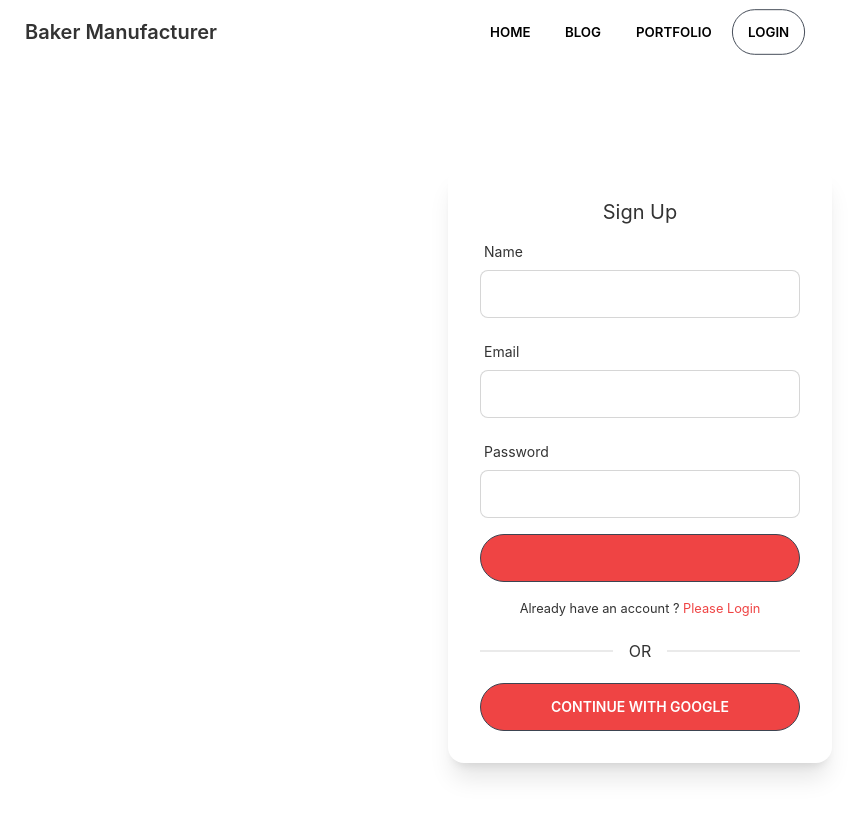
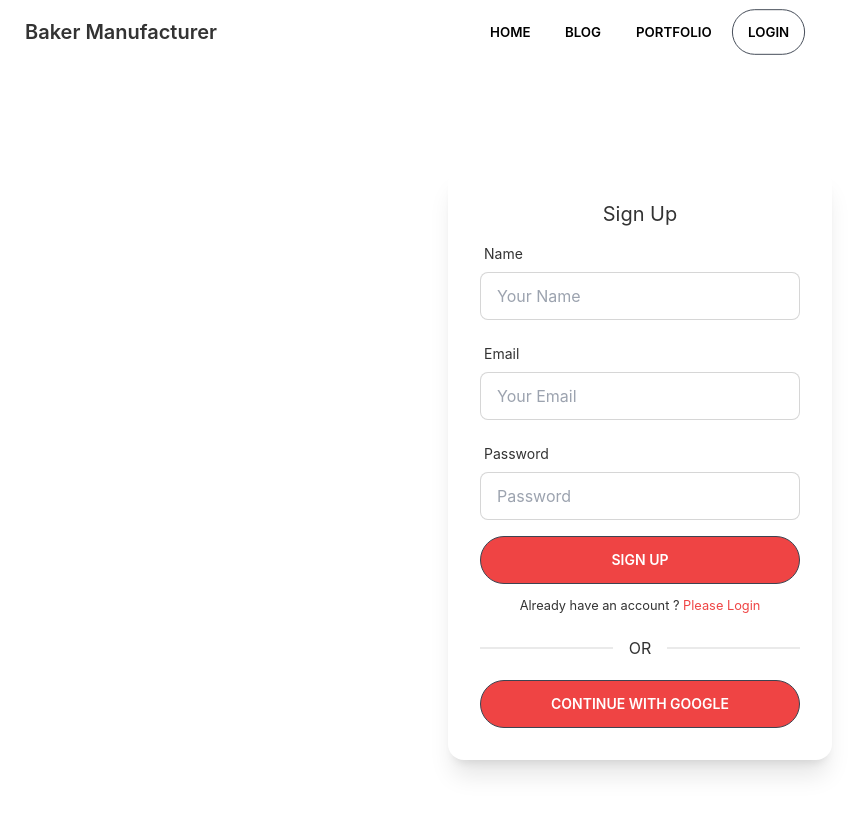
Before and after one commit to muzahidMD/project-02-a12-client, a React (Create React App) app: page /register in a window 1280 px wide. Shown: the top 816 px of the page, without its empty margins (0-867 px from the left). Built offline with nearby package versions, Linux system fonts and the light colour scheme; no server answers.

Commit message:
create useToken hooks

```diff
--- /dev/null
+++ b/src/hooks/useToken.js
@@ -0,0 +1,27 @@
+import { useEffect, useState } from "react";
+
+const useToken = user => {
+    const [token, setToken] = useState('');
+    useEffect(() => {
+        const email = user?.user?.email;
+        const currentUser = { email: email }
+        if (email) {
+            fetch(`http://localhost:5000/users/${email}`, {
+                method: 'PUT',
+                headers: {
+                    'content-type': 'application/json'
+                },
+                body: JSON.stringify(currentUser)
+            })
+                .then(res => res.json())
+                .then(data => {
+                    console.log('data inside useToken', data)
+                })
+        }
+
+    }, [user])
+
+    return [token];
+};
+
+export default useToken;
--- a/src/page/Dashboard/MyOrders.js
+++ b/src/page/Dashboard/MyOrders.js
@@ -5,7 +5,6 @@ import auth from '../../firebase.init';
 const MyOrders = () => {
     const [user] = useAuthState(auth);
     const [orders, setOrders] = useState([]);
-    console.log(orders)
 
     useEffect(() => {
         if (user) {
--- a/src/page/Login/Login.js
+++ b/src/page/Login/Login.js
@@ -99,7 +99,7 @@ const Login = () => {
                         {signInError}
                         <input className='btn w-full  max-w-xs hover:bg-white hover:text-black bg-secondary text-white rounded-full' type="submit" value='Login' />
                     </form>
-                    <p className='text-center'><small>New to  ? <Link className='text-secondary' to={'/register'}>Create new account</Link></small></p>
+                    <p className='text-center'><small>New to Baker Manufacturer ? <Link className='text-secondary' to={'/register'}>Create new account</Link></small></p>
                     <div className="divider">OR</div>
                     <button
                         onClick={() => signInWithGoogle()}
--- a/src/page/Login/Register.js
+++ b/src/page/Login/Register.js
@@ -1,9 +1,10 @@
 import React from 'react';
 import { useCreateUserWithEmailAndPassword, useSignInWithGoogle, useUpdateProfile } from 'react-firebase-hooks/auth';
 import { useForm } from 'react-hook-form';
-import { Link, Navigate, useNavigate } from 'react-router-dom';
+import { Link, useNavigate } from 'react-router-dom';
 import { toast } from 'react-toastify';
 import auth from '../../firebase.init';
+import useToken from '../../hooks/useToken';
 import Loading from '../Shared/Loading';
 
 const SignUp = () => {
@@ -18,6 +19,8 @@ const SignUp = () => {
     ] = useCreateUserWithEmailAndPassword(auth);
     const [updateProfile, updating, updateError] = useUpdateProfile(auth);
 
+    const [token] = useToken(gUser || user);
+
     let signInError;
 
     if (gLoading || loading || updating) {
@@ -28,9 +31,8 @@ const SignUp = () => {
         signInError = <p className='text-center text-red-600 pb-3'><small>{error?.message || gError?.message || updateError?.message}</small></p>
     }
 
-    if (gUser || user) {
-        console.log(gUser || user);
-        navigate('/')
+    if (token) {
+        navigate('/');
     }
     const onSubmit = async data => {
         await createUserWithEmailAndPassword(data.email, data.password);
@@ -50,7 +52,7 @@ const SignUp = () => {
                             <label className="label">
                                 <span className="label-text">Name</span>
                             </label>
-                            <button
+                            <input
                                 type="text"
                                 placeholder="Your Name"
                                 className="input input-bordered w-full max-w-xs"
@@ -71,7 +73,7 @@ const SignUp = () => {
                             <label className="label">
                                 <span className="label-text">Email</span>
                             </label>
-                            <button
+                            <input
                                 type="email"
                                 placeholder="Your Email"
                                 className="input input-bordered w-full max-w-xs"
@@ -97,7 +99,7 @@ const SignUp = () => {
                             <label className="label">
                                 <span className="label-text">Password</span>
                             </label>
-                            <button
+                            <input
                                 type="password"
                                 placeholder="Password"
                                 className="input input-bordered w-full max-w-xs"
@@ -121,7 +123,7 @@ const SignUp = () => {
 
                         {signInError}
 
-                        <button className='btn w-full max-w-xs hover:bg-white hover:text-black bg-secondary text-white rounded-full' type="submit" value='Sign Up' />
+                        <input className='btn w-full max-w-xs hover:bg-white hover:text-black bg-secondary text-white rounded-full' type="submit" value='Sign Up' />
                     </form>
                     <p className='text-center'><small>Already have an account ? <Link className='text-secondary' to={'/login'}> Please Login</Link></small></p>
                     <div className="divider">OR</div>
```
